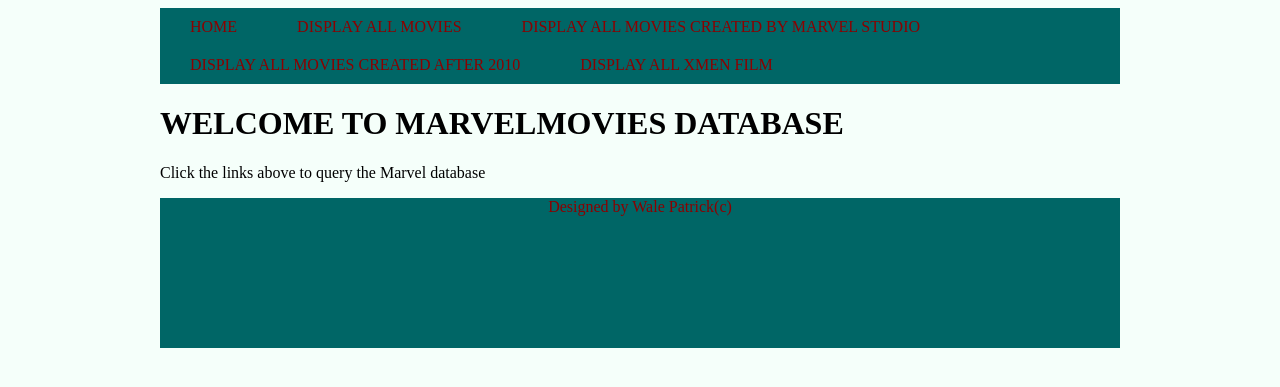
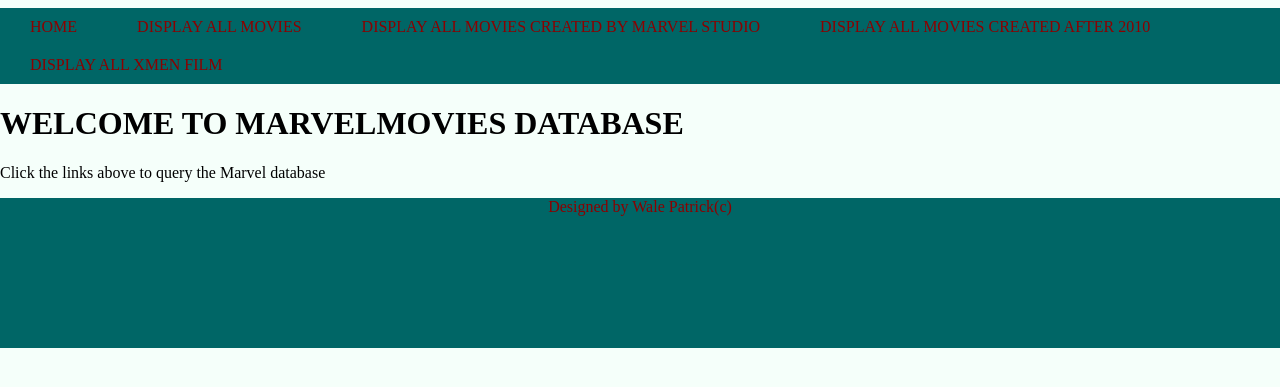
Before and after one commit to waleOkare/AzureTest, a PHP site: page /index.php in a window 1280 px wide. Shown: the top 387 px of the page. Run offline with PHP 8.4, Linux system fonts and the light colour scheme.

Commit message:
superheroform

```diff
--- a/week5a/style.css
+++ b/week5a/style.css
@@ -1,9 +1,13 @@
 
 body{
-    max-width: 960px;
+    max-width: 100%;
     margin-left: auto;
     margin-right: auto;
     background-color: mintcream;
+}
+
+main{
+    max-width: 960px;
 }
 /* this is to control the navigation bar */
 header{
```
